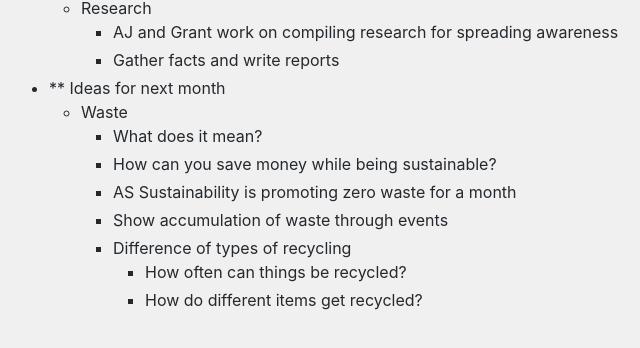
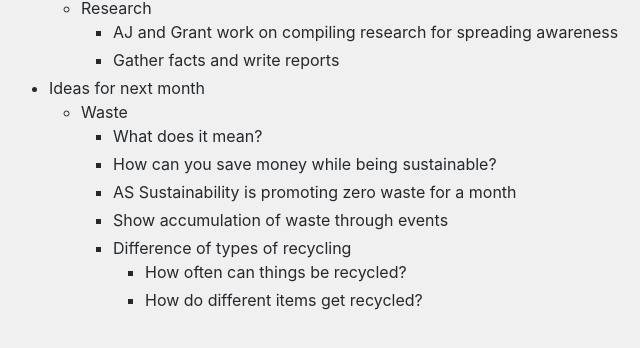
Before and after one commit to gesparza3/cause-website, a website: page wildfires.html in a window 1280 px wide. Shown: the part 1762-2110 px from the top of the page, 178-818 px from the left. Drawn offline with Linux system fonts and the light colour scheme.

Commit message:
Fixed typo on wildfires page

```diff
--- a/wildfires.html
+++ b/wildfires.html
@@ -178,7 +178,7 @@
 </li>
 </ul>
 </li>
-<li>** Ideas for next month<ul>
+<li>Ideas for next month<ul>
 <li>Waste<ul>
 <li>What does it mean?</li>
 <li>How can you save money while being sustainable?</li>
```
